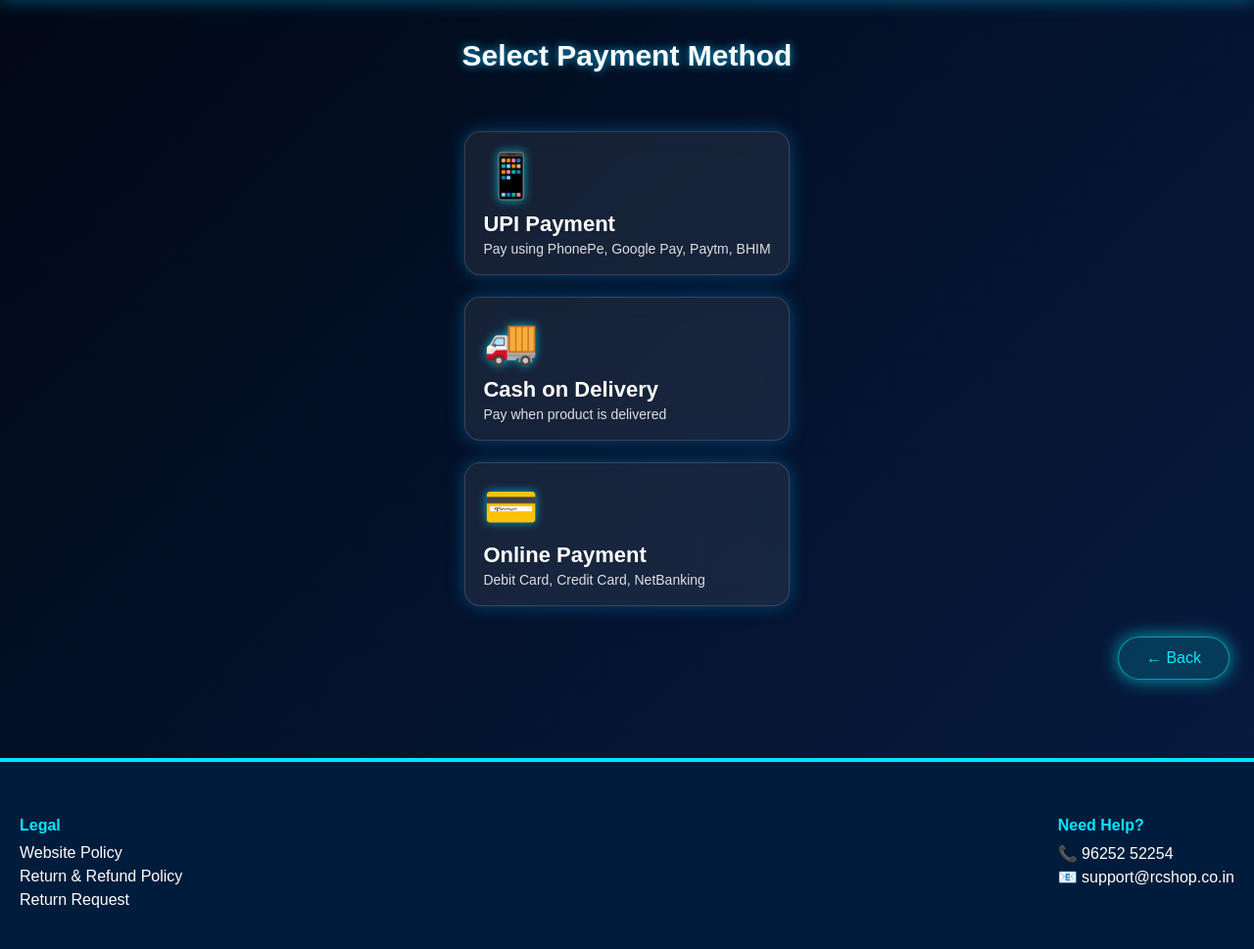
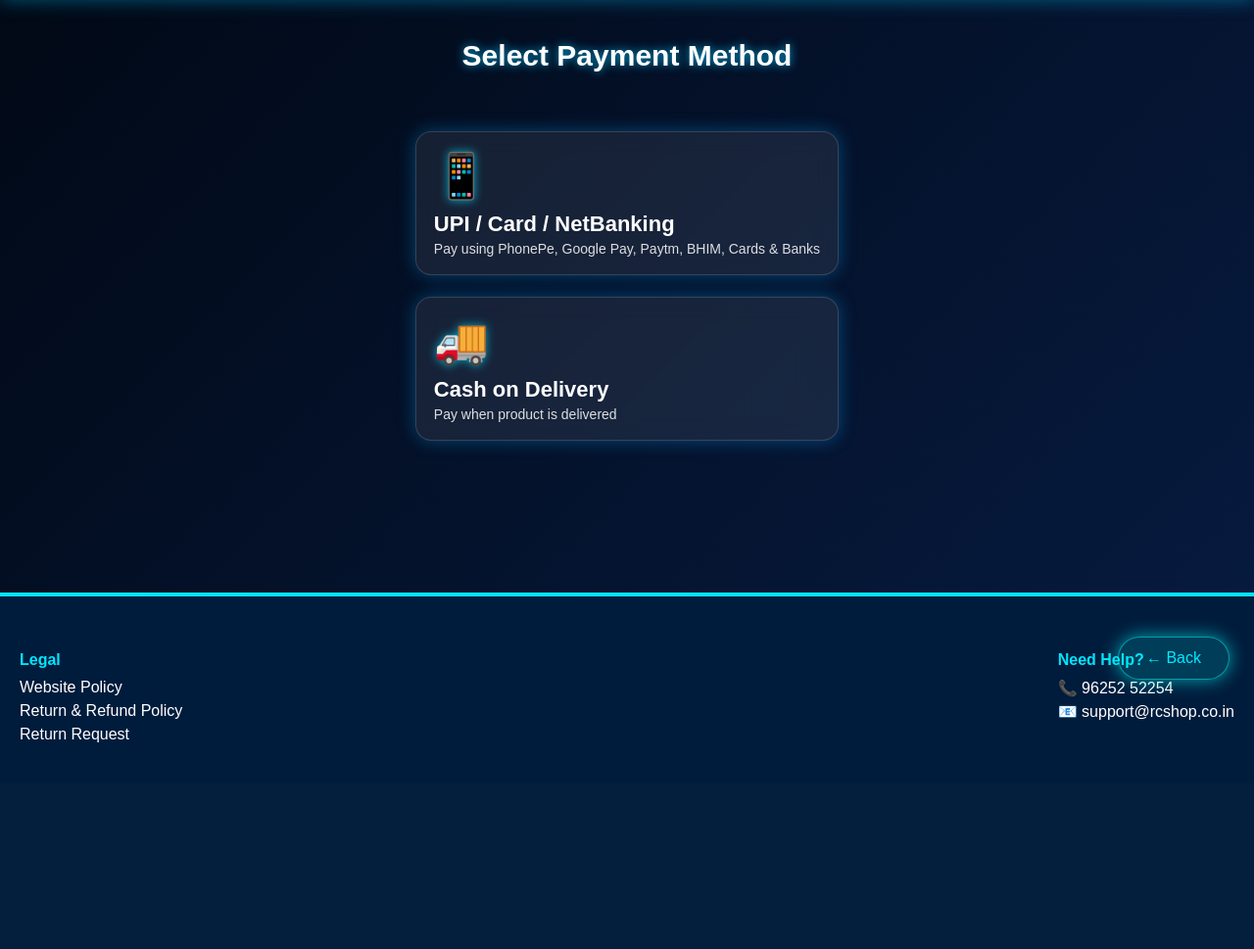
Before and after one commit to idtgroups-eng/rcshop, a Django app: template templates/payment.html in a window 1280 px wide. Shown: the part 81-1050 px from the top of the page at 98% size. After the commit the page ends 839 px from the top, so only its background shows below. Run offline with Django 5.2, Linux system fonts and the light colour scheme; the template is opened without the code that fills it, so the values that code supplies are empty.

Commit message:
Final Razorpay payment flow

```diff
--- a/templates/payment.html
+++ b/templates/payment.html
@@ -28,25 +28,18 @@
 
   <div class="options">
 
-  <!-- 📱 UPI PAYMENT -->
-  <div class="card" onclick="window.location.href='{% url 'payment_upi' %}'">
+    <!-- 📱 UPI / CARD / NETBANKING (RAZORPAY) -->
+    <div class="card" onclick="window.location.href='{% url 'create_razorpay_order' %}'">
       <div class="icon">📱</div>
-    <h3>UPI Payment</h3>
-    <p>Pay using PhonePe, Google Pay, Paytm, BHIM</p>
+      <h3>UPI / Card / NetBanking</h3>
+      <p>Pay using PhonePe, Google Pay, Paytm, BHIM, Cards & Banks</p>
     </div>
 
-  <!-- 🚚 CASH ON DELIVERY (UPDATED FLOW) -->
+    <!-- 🚚 CASH ON DELIVERY -->
     <div class="card" onclick="window.location.href='{% url 'cod_details' %}'">
       <div class="icon">🚚</div>
       <h3>Cash on Delivery</h3>
       <p>Pay when product is delivered</p>
-  </div>
-
-  <!-- 💳 ONLINE PAYMENT -->
-  <div class="card" onclick="window.location.href='{% url 'payment_online' %}'">
-    <div class="icon">💳</div>
-    <h3>Online Payment</h3>
-    <p>Debit Card, Credit Card, NetBanking</p>
     </div>
 
   </div>
```
Lines whose indentation alone changed are shown as unchanged.
